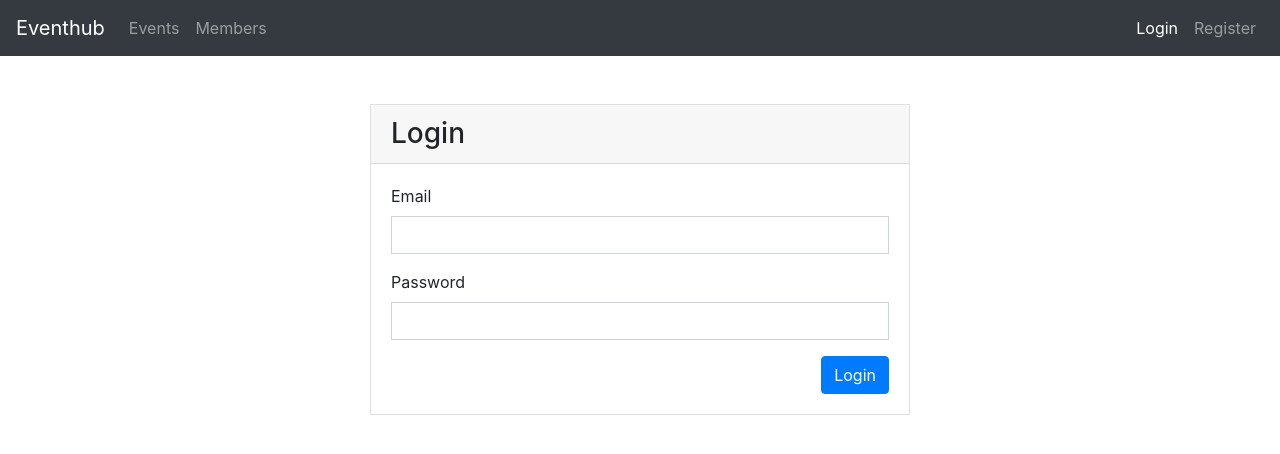
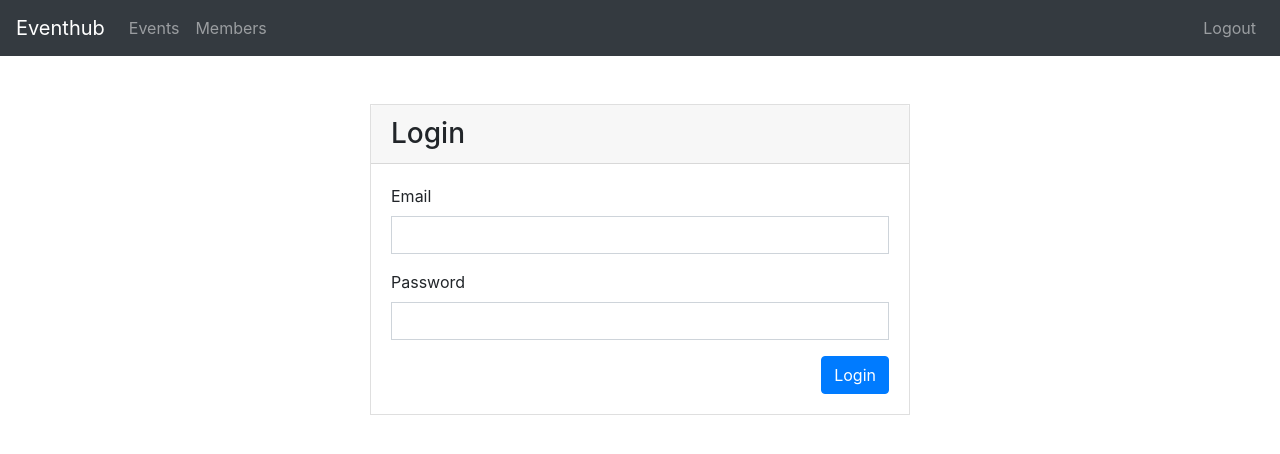
Before and after one commit to beyongbell/Angular_Authentication, an Angular app: page /login in a window 1280 px wide. Shown: the top 454 px of the page. Built offline with nearby package versions, Linux system fonts and the light colour scheme; sample sign-in values are in the browser's storage.

Commit message:
Logout Store

```diff
--- a/src/app/app.component.html
+++ b/src/app/app.component.html
@@ -13,9 +13,9 @@
       </li>
     </ul>
     <ul class="navbar-nav">
-        <a class="nav-link" routerLink="/login" routerLinkActive="active">Login</a>
-        <a class="nav-link" routerLink="/register" routerLinkActive="active">Register</a>
-        <!-- <a class="nav-link" style="cursor:pointer">Logout</a> -->
+        <a class="nav-link" *ngIf="!_authService.loggedIn()" routerLink="/login" routerLinkActive="active">Login</a>
+        <a class="nav-link" *ngIf="!_authService.loggedIn()" routerLink="/register" routerLinkActive="active">Register</a>
+        <a class="nav-link" *ngIf="_authService.loggedIn()" (click)="_authService.logoutUser()" style="cursor:pointer">Logout</a>
     </ul>
   </div>
 </nav>
--- a/src/app/app.component.ts
+++ b/src/app/app.component.ts
@@ -1,4 +1,5 @@
 import { Component } from '@angular/core';
+import { AuthService } from './auth.service';
 
 @Component({
   selector: 'app-root',
@@ -7,4 +8,5 @@ import { Component } from '@angular/core';
 })
 export class AppComponent {
   title = 'Authentication';
+  constructor(public _authService: AuthService ) {}
 }
--- a/src/app/auth.service.ts
+++ b/src/app/auth.service.ts
@@ -1,5 +1,6 @@
 import { Injectable } from '@angular/core';
 import { HttpClient } from '@angular/common/http';
+import { Router } from '@angular/router';
 
 @Injectable({
   providedIn: 'root'
@@ -10,7 +11,7 @@ export class AuthService {
   private _registerUrl = "http://localhost:3000/api/register";
   private _loginUrl = "http://localhost:3000/api/login";
 
-  constructor(private http: HttpClient) { }
+  constructor(private http: HttpClient, private _router : Router) { }
 
   registerUser(user) {
     return this.http.post<any>(this._registerUrl, user)
@@ -27,4 +28,9 @@ export class AuthService {
   getToken() {
     return localStorage.getItem('token')
   }
+
+  logoutUser() {
+    localStorage.removeItem('token')
+    this._router.navigate(['/events'])
+  }
 }
--- a/src/app/special-events/special-events.component.ts
+++ b/src/app/special-events/special-events.component.ts
@@ -1,5 +1,7 @@
 import { Component, OnInit } from '@angular/core';
 import { EventService } from '../event.service';
+import { HttpErrorResponse } from '@angular/common/http';
+import { Router } from '@angular/router';
 
 @Component({
   selector: 'app-special-events',
@@ -11,13 +13,19 @@ export class SpecialEventsComponent implements OnInit {
 
   specialEvents = [];
 
-  constructor(private _eventService: EventService) { }
+  constructor(private _eventService: EventService, private _router: Router) { }
 
   ngOnInit() {
     this._eventService.getSpecialEvents()
     .subscribe(
       res => this.specialEvents = res,
-      err => console.log(err)
+      err => {
+        if(err instanceof HttpErrorResponse) {
+          if(err.status === 401) {
+            this._router.navigate(['login'])
+          }
+        }
+      }
     )
   }
 
```
